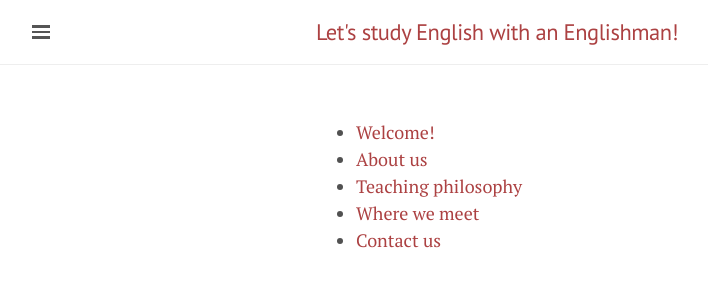
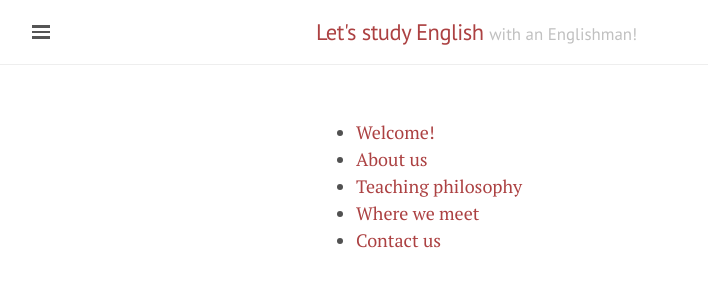
Before and after one commit to KyushuEnglish/KyushuEnglish.github.io, a Jekyll site: the page built from index.html, in a window 1280 px wide. Shown: the top 300 px of the page, without its empty margins (0-708 px from the left). Built offline with Jekyll 4.4.1, drawn with Linux system fonts in a browser that asks for light colours; the list of posts is cut into pages by our own code.

Commit message:
Migration

```diff
--- a/_config.yml
+++ b/_config.yml
@@ -5,8 +5,8 @@ permalink:           pretty
 #relative_permalinks: true
 
 # Setup
-title:               "Let's study English with an Englishman!"
-tagline:             ''
+title:               "Let's study English"
+tagline:             'with an Englishman!'
 description:         'English classes in Miyakonojo with an English professor'
 url:                 '/'
 baseurl:             '/'
```
